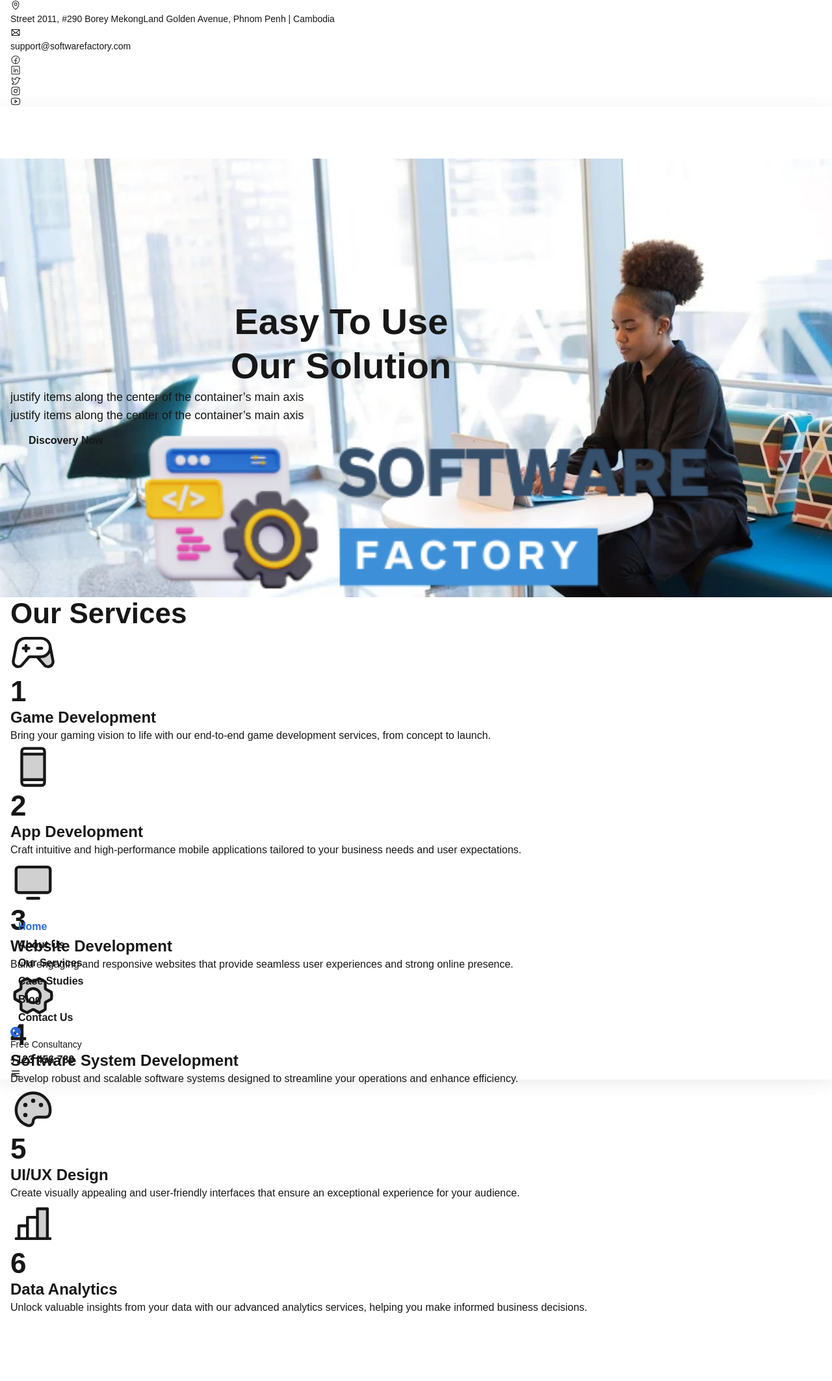
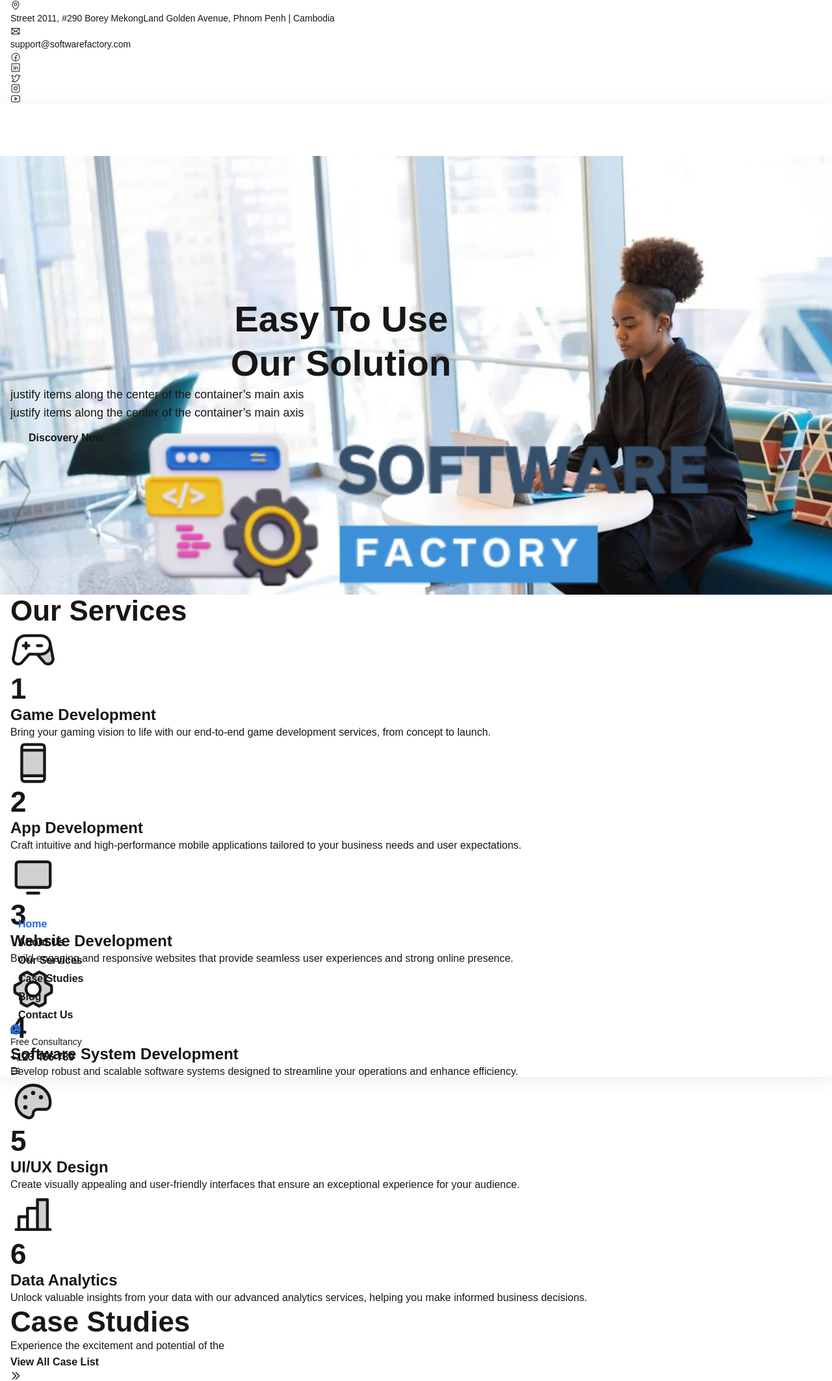
Before and after one commit to BunthongDev/SoftwareFactory, a Next.js app in the folder website/: page / in a window 1280 px wide. Shown: the whole page at 65% size. Before the commit the page ends 2025 px from the top, so only its background shows below. Built offline with nearby package versions, Linux system fonts and the light colour scheme.

Commit message:
Migrate sass style from @import to @use due to deprecated version

```diff
--- a/website/package.json
+++ b/website/package.json
@@ -19,7 +19,7 @@
     "react-fast-marquee": "^1.6.5",
     "react-paginate": "^8.2.0",
     "react-slick": "^0.30.2",
-    "react-spinners": "^0.14.1",
+
     "sass": "^1.80.3",
     "slick-carousel": "^1.8.1",
     "swiper": "^11.1.14"
--- a/website/src/app/page.js
+++ b/website/src/app/page.js
@@ -6,6 +6,7 @@ import Menu from "@/components/Header/Menu/Menu";
 import Slider from "@/components/Slider/slider";
 import Service from "@/components/Service/Service";
 import serviceData from '@/data/service.json'
+import CaseStudy from "@/components/CaseStudy/CaseStudy";
 
 
 export default function Home() {
@@ -19,6 +20,8 @@ export default function Home() {
       <main className="content">
         <Slider />
         <Service data={serviceData} />
+        <CaseStudy/>
+
       </main>
     </div>
   );
--- /dev/null
+++ b/website/src/components/CaseStudy/CaseStudy.jsx
@@ -0,0 +1,32 @@
+import Link from 'next/link';
+import React from 'react';
+// phosphor icon
+import * as Icon from "@phosphor-icons/react/dist/ssr";
+
+const CaseStudy = () => {
+    return (
+        <div>
+            <section className="case-study-block lg:pt-[100px] sm:pt-16 pt-10">
+                <div className='container'>
+                    <div className='heading text-center '>
+                        <h3 className='heading3'>Case Studies</h3>
+                        <div className='right flex flex-col items-center gap-2 mt-3'>
+                            <div className='body3'>
+                                Experience the excitement and potential of the
+                            </div>
+                            <Link className='flex items-center gap-2 hover:text-blue duration-300' href=''>
+                                <div className='text-button'>
+                                    View All Case List
+                                </div>
+                                    <Icon.CaretDoubleRightIcon weight='bold' className='text-xs mt-1'/>
+                            </Link>
+                        </div>
+
+                    </div>
+                </div>
+            </section>
+        </div>
+    );
+};
+
+export default CaseStudy;
--- a/website/src/styles/section/blog-list.scss
+++ b/website/src/styles/section/blog-list.scss
@@ -63,7 +63,7 @@
     }
 }
 
->.list-nav {
+.list-nav {
     .nav-item {
         cursor: pointer;
         transition: all ease 0.3s;
--- a/website/src/styles/style.scss
+++ b/website/src/styles/style.scss
@@ -1,38 +1,16 @@
-@tailwind base;
-@tailwind components;
-@tailwind utilities;
+// Import custom Sass entry point.
+// This _custom.scss file now contains all the @use directives.
+@use 'custom.scss' as *; // Note: No underscore needed in the import path
+
 
 @import 'icons/style.css';
-@import 'global.scss';
-@import 'header.scss';
-@import 'footer.scss';
-@import 'slider.scss';
-@import 'pagination.scss';
-@import 'modal.scss';
-@import 'text-has-line-before.scss';
-@import 'section/about.scss';
-@import 'section/payment-gateway.scss';
-@import 'section/blog-list.scss';
-@import 'section/list-partner.scss';
-@import 'section/service.scss';
-@import 'section/card.scss';
-@import 'section/project.scss';
-@import 'section/counter.scss';
-@import 'section/testimonial.scss';
-@import 'section/form-request.scss';
-@import 'section/our-team.scss';
-@import 'section/case-studies.scss';
-@import 'section/list-pricing.scss';
-@import 'section/questionFAQ.scss';
 @import "animate.css";
-
 
 :root {
   --background: #ffffff;
   --foreground: #171717;
 }
 
-// I think it is wrong set up color on this path, I not yet remove it. I keep it here til the project done
 @media (prefers-color-scheme: dark) {
   :root {
     // --background: #0a0a0a;
@@ -51,3 +29,8 @@ body {
     text-wrap: balance;
   }
 }
+
+
+@tailwind base;
+@tailwind components;
+@tailwind utilities;
```
Also changed, not shown: website/src/styles/_custom.scss (added, +23 -0 lines), 1 other file (tests, documents, lock files or other folders).
